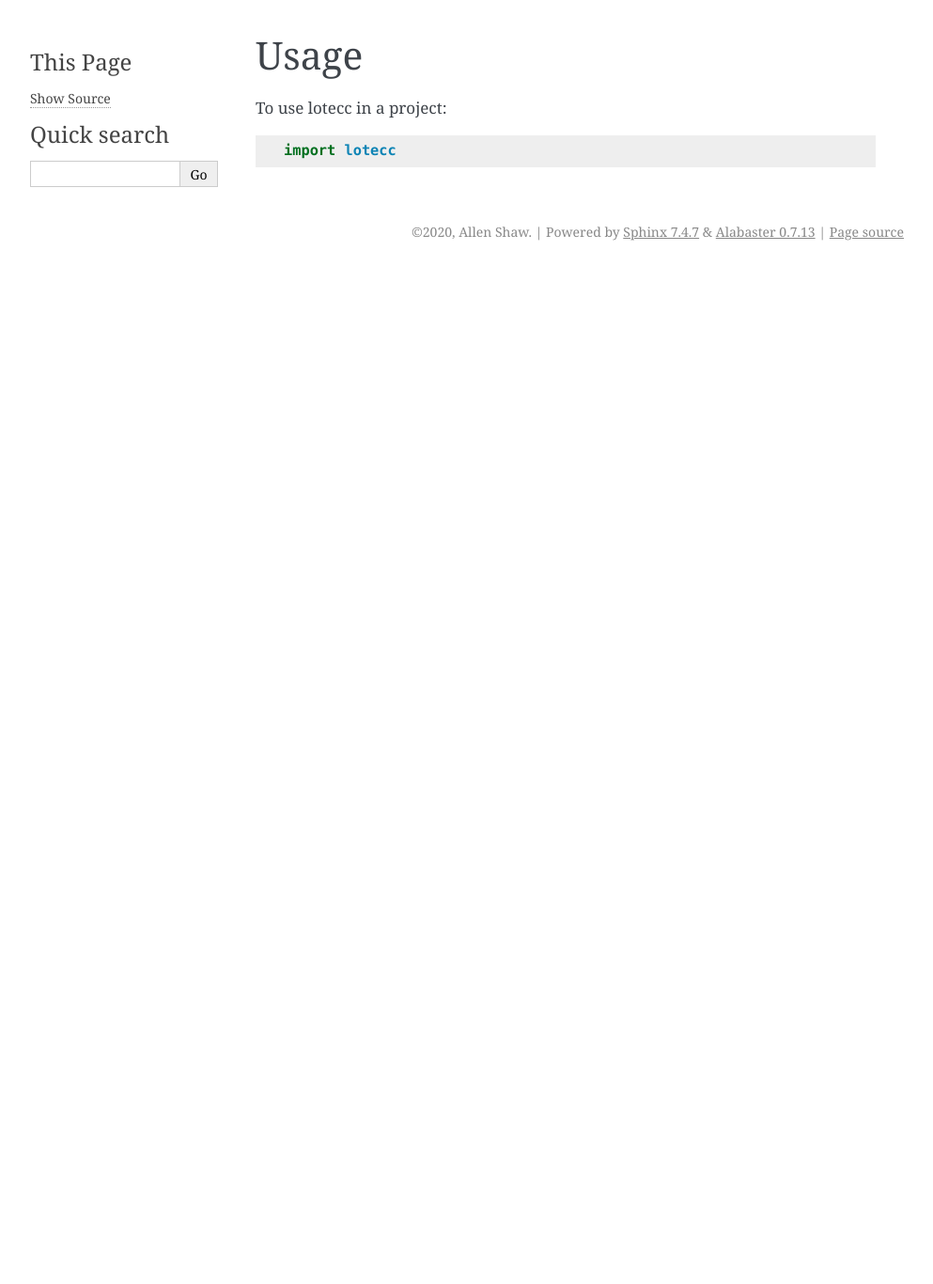
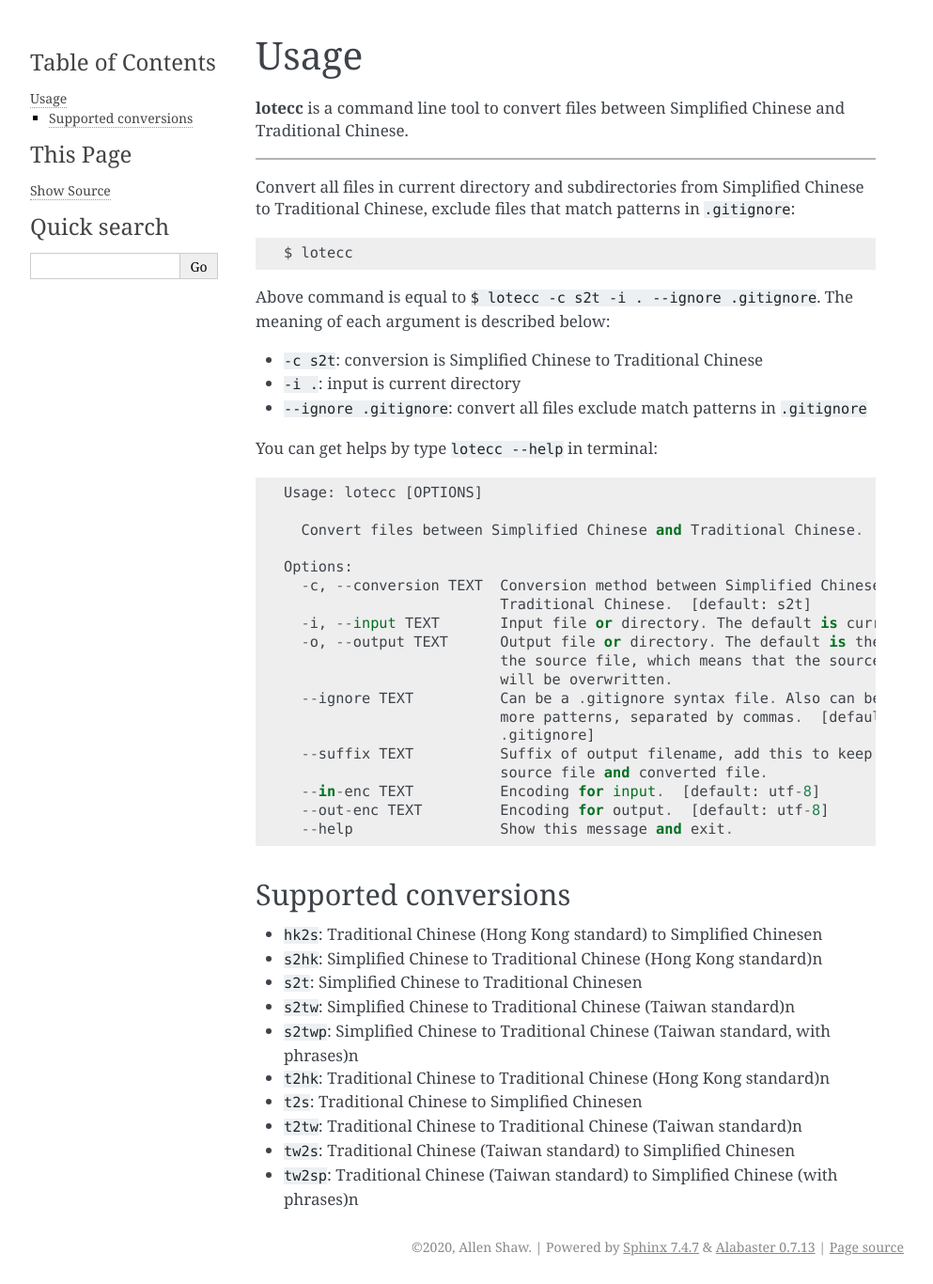
Before and after one commit to lonsty/lotecc, a Sphinx documentation site: the page built from docs/usage.rst, in a window 1280 px wide. Shown: the whole page at 94% size, without its empty margins (148-1141 px from the left). Built offline with Sphinx 7.4.7, drawn with Linux system fonts in a browser that asks for light colours; pages that are not in the unit, such as notebooks, are missing from menus; before the commit the page ends 900 px from its top, so only the background shows below that.

Commit message:
docs: update usage.rst

```diff
--- a/docs/usage.rst
+++ b/docs/usage.rst
@@ -2,6 +2,53 @@
 Usage
 =====
 
-To use lotecc in a project::
+**lotecc** is a command line tool to convert files between Simplified Chinese and Traditional Chinese.
 
-    import lotecc
+------------
+
+Convert all files in current directory and subdirectories from Simplified Chinese to Traditional Chinese, exclude files that match patterns in ``.gitignore``::
+
+    $ lotecc
+
+Above command is equal to ``$ lotecc -c s2t -i . --ignore .gitignore``. The meaning of each argument is described below:
+
+- ``-c s2t``: conversion is Simplified Chinese to Traditional Chinese
+- ``-i .``: input is current directory
+- ``--ignore .gitignore``: convert all files exclude match patterns in ``.gitignore``
+
+
+You can get helps by type ``lotecc --help`` in terminal::
+
+    Usage: lotecc [OPTIONS]
+
+      Convert files between Simplified Chinese and Traditional Chinese.
+
+    Options:
+      -c, --conversion TEXT  Conversion method between Simplified Chinese and
+                             Traditional Chinese.  [default: s2t]
+      -i, --input TEXT       Input file or directory. The default is current dir.
+      -o, --output TEXT      Output file or directory. The default is the same as
+                             the source file, which means that the source file
+                             will be overwritten.
+      --ignore TEXT          Can be a .gitignore syntax file. Also can be one or
+                             more patterns, separated by commas.  [default:
+                             .gitignore]
+      --suffix TEXT          Suffix of output filename, add this to keep both the
+                             source file and converted file.
+      --in-enc TEXT          Encoding for input.  [default: utf-8]
+      --out-enc TEXT         Encoding for output.  [default: utf-8]
+      --help                 Show this message and exit.
+
+Supported conversions
+=====================
+
+- ``hk2s``: Traditional Chinese (Hong Kong standard) to Simplified Chinese\n
+- ``s2hk``: Simplified Chinese to Traditional Chinese (Hong Kong standard)\n
+- ``s2t``: Simplified Chinese to Traditional Chinese\n
+- ``s2tw``: Simplified Chinese to Traditional Chinese (Taiwan standard)\n
+- ``s2twp``: Simplified Chinese to Traditional Chinese (Taiwan standard, with phrases)\n
+- ``t2hk``: Traditional Chinese to Traditional Chinese (Hong Kong standard)\n
+- ``t2s``: Traditional Chinese to Simplified Chinese\n
+- ``t2tw``: Traditional Chinese to Traditional Chinese (Taiwan standard)\n
+- ``tw2s``: Traditional Chinese (Taiwan standard) to Simplified Chinese\n
+- ``tw2sp``: Traditional Chinese (Taiwan standard) to Simplified Chinese (with phrases)\n
```
